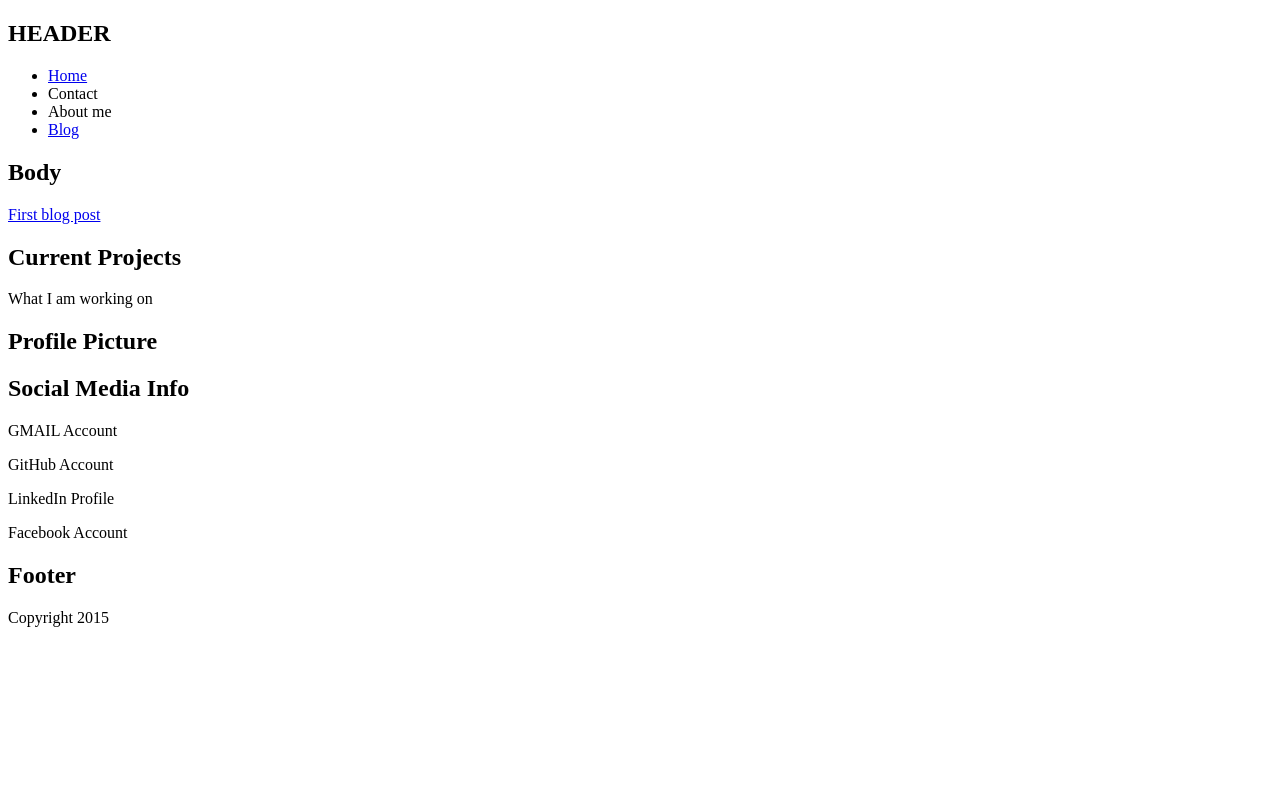
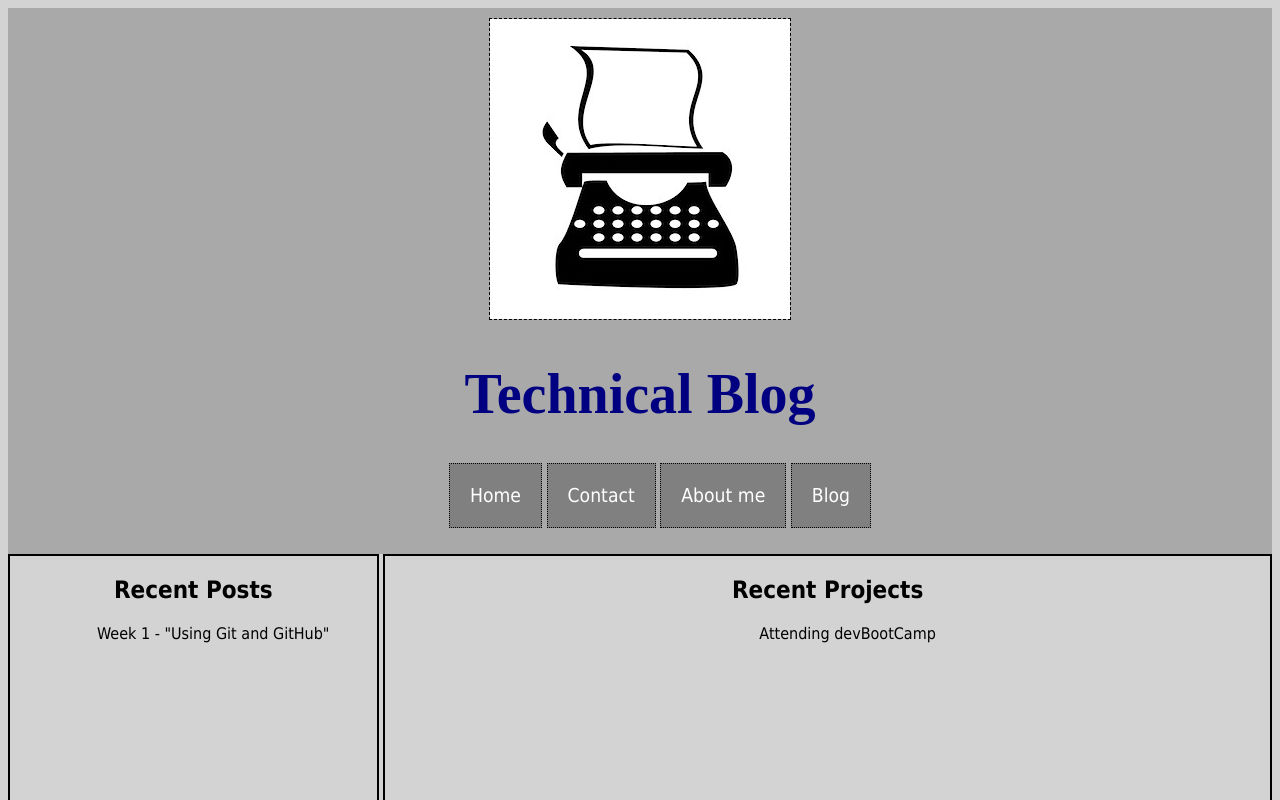
Before and after one commit to jacobwboer/jacobwboer.github.io, a plain HTML site: page blog/index.html in a window 1280 px wide. Shown: the top 800 px of the page. Drawn offline with Linux system fonts and the light colour scheme.

Commit message:
week3websiteupdate

```diff
--- a/blog/index.html
+++ b/blog/index.html
@@ -1,40 +1,40 @@
 <!DOCTYPE html>
 <html>
   <head>
-    <title>Jacob Boer's Home Page</title>
+    <title>Jacob Boer's Technical Blog</title>
+    <link rel="stylesheet" type="text/css" href="../stylesheets/default.css">
+    <link rel="stylesheet" type="text/css" href="../stylesheets/blog.css">
+    <meta charset="utf-8">
   </head>
   <body>
-  <section>
-    <h1>HEADER</h1>
-      <ul>
-        <li><a href="http://jacobwboer.github.io">Home</a></li>
-        <li>Contact</li>
-        <li>About me</li>
-        <li><a href="http://jacobwboer.github.io/blog/t1-git-blog.html">Blog</a></li>
-      </ul>
-  </section>
-  <section>
-    <h1>Body</h1>
-      <p><a href="http://jacobwboer.github.io/blog/t1-git-blog.html">First blog post</a></p>
-  </section>
-  <section>
-    <h1>Current Projects</h1>
-      <p>What I am working on</p>
-  </section>
-  <section>
-    <h1>Profile Picture</h1>
-  </section>
-  <section>
-    <h1>Social Media Info</h1>
-      <p>GMAIL Account</p>
-      <p>GitHub Account</p>
-      <p>LinkedIn Profile</p>
-      <p>Facebook Account</p>
-  </section>
-
-  <section>
-    <h1>Footer</h1>
+    <header>
+      <img src="../imgs/typewriter.jpeg" alt="Jacob">
+      <h1>Technical Blog</h1>
+      <nav>
+        <ul>
+          <li><a href="http://jacobwboer.github.io">Home</a></li>
+          <li><a href="#">Contact</a></li>
+          <li><a href="#">About me</a></li>
+          <li><a href="http://jacobwboer.github.io/blog/index.html">Blog</a></li>
+        </ul>
+      </nav>
+    </header>
+    <main>
+      <section class="leftmain">
+        <h2>Recent Posts</h2>
+        <ul>
+          <li>Week 1 - "Using Git and GitHub"</li>
+        </ul>
+      </section>
+      <section class="rightmain">
+        <h2>Recent Projects</h2>
+        <ul>
+          <li>Attending devBootCamp</li>
+        </ul>
+      </section>
+    </main>
+    <footer>
       <p>Copyright 2015</p>
-  </section>
-
+    </footer>
+  </body>
 </html>
--- /dev/null
+++ b/stylesheets/blog.css
@@ -0,0 +1,13 @@
+.leftmain {
+  float: left;
+  width: 29%;
+  height: 800px;
+  border: 2px solid black;
+}
+
+.rightmain {
+  float: right;
+  width: 70%;
+  height: 800px;
+  border: 2px solid black;
+}
--- /dev/null
+++ b/stylesheets/default.css
@@ -0,0 +1,80 @@
+
+body {
+  background-color: lightgray;
+  color: black;
+  font-family: Tahoma, sans-serif;
+}
+
+header {
+  text-align: center;
+  background-color: darkgray;
+  margin: 0;
+  padding: 10px;
+}
+
+header img {
+  margin-top: 10px;
+  width: 300px;
+  margin: auto;
+  border: 1px dashed black;
+}
+
+header h1 {
+  font-size: 56px;
+  font-family: 'Tangerine', serif;
+  color: navy;
+}
+
+a {
+  color: white;
+  text-decoration: none;
+}
+
+a:hover {
+  color: blue;
+  font-size: 90%;
+}
+
+nav li {
+  display: inline-block;
+  list-style-type: none;
+  text-align: center;
+  padding: 20px;
+  font-size: 1.2em;
+  border: 1px dotted black;
+  background-color: gray;
+}
+
+main {
+  text-align: center;
+}
+
+.leftmain {
+  float: left;
+  width: 60%;
+  height: 800px;
+  border: 2px solid black;
+}
+
+.leftmain li {
+  list-style-type: none;
+}
+
+.rightmain {
+  float: right;
+  width: 39%;
+  height: 800px;
+  border: 2px solid black;
+}
+
+.rightmain li {
+  list-style-type: none;
+}
+
+footer {
+  clear: both;
+  text-align: center;
+  background-color: darkgray;
+  padding-top: 10px;
+  padding-bottom: 10px;
+}
```
Also changed, not shown: index.html (+26 -17 lines), imgs/jacob.jpg (added), imgs/typewriter.jpeg (added), 1 other file.
